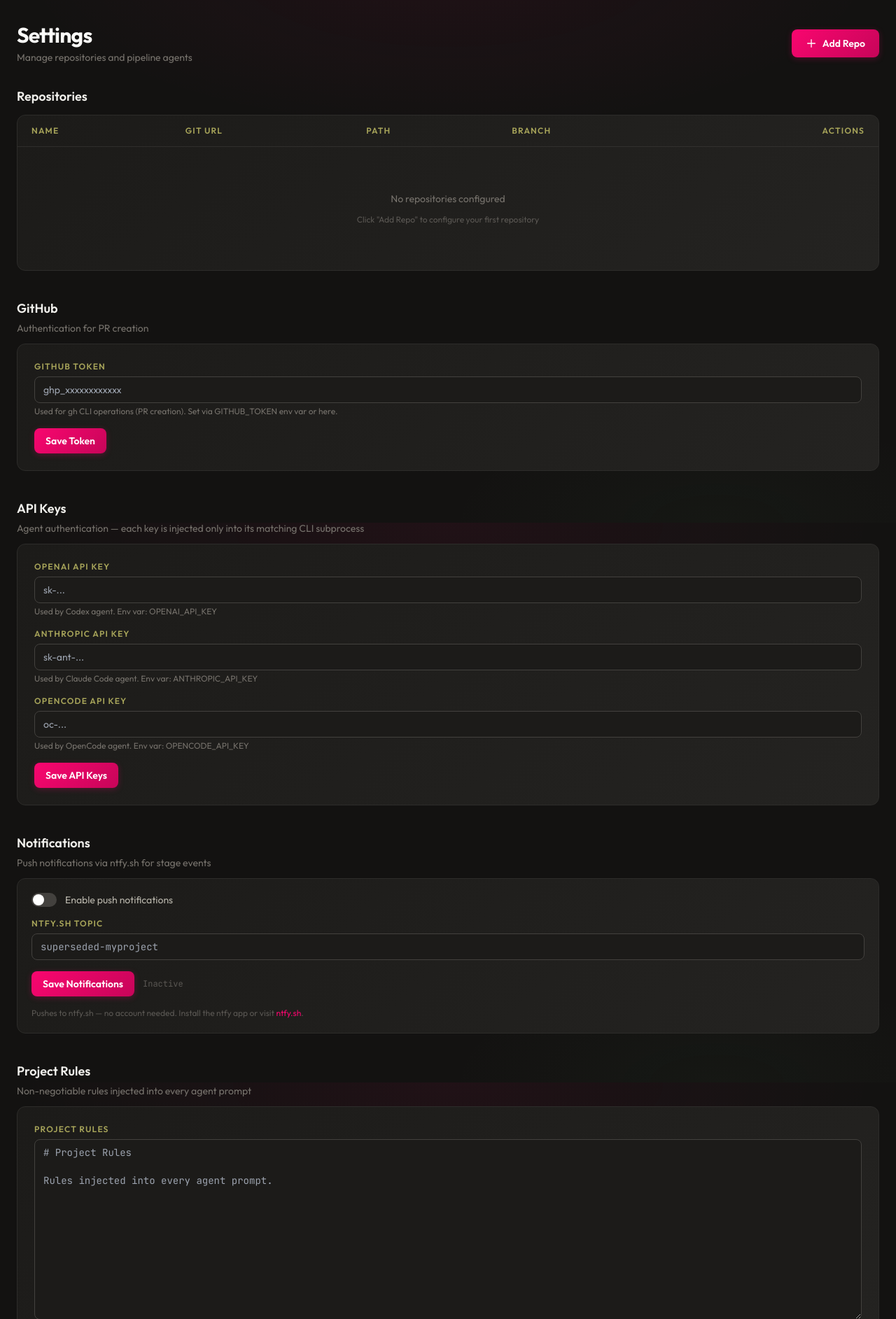
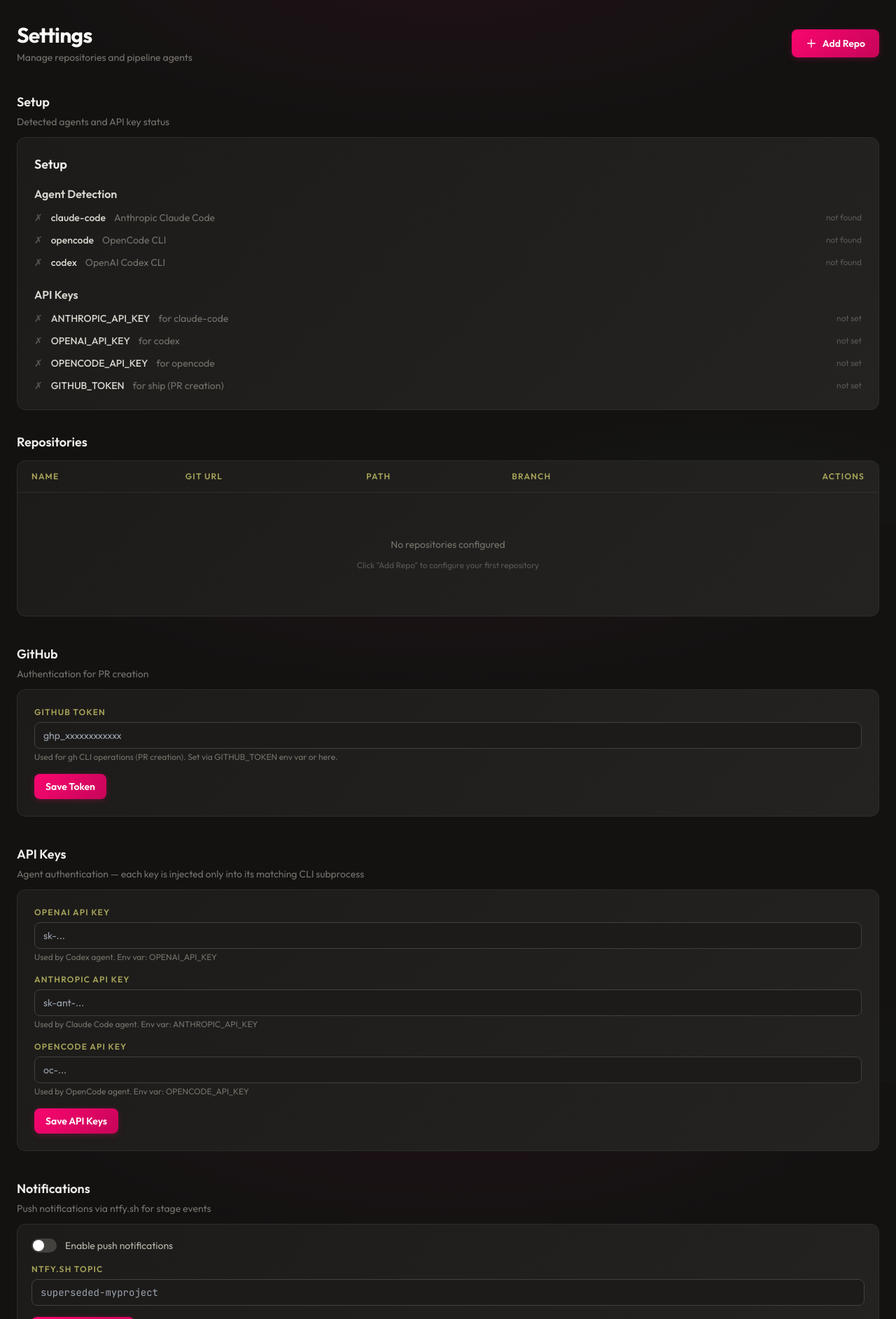
Before and after one commit to fabioesposito/superseded, a FastAPI app: page /settings in a window 1280 px wide. Shown: the part 53-1938 px from the top of the page at 70% size. Run offline with FastAPI, Linux system fonts and the light colour scheme; some libraries are stand-ins or nearby versions.

Commit message:
feat: add setup wizard with agent and API key detection

```diff
--- a/src/superseded/routes/web/settings.py
+++ b/src/superseded/routes/web/settings.py
@@ -1,6 +1,7 @@
 from __future__ import annotations
 
 import logging
+import shutil
 from contextlib import suppress
 from pathlib import Path
 
@@ -262,6 +263,58 @@ async def save_rules(request: Request, deps: Deps = Depends(get_deps)):
     )
 
 
+def _detect_agents() -> list[dict[str, str]]:
+    agents = [
+        {"name": "claude-code", "binary": "claude", "description": "Anthropic Claude Code"},
+        {"name": "opencode", "binary": "opencode", "description": "OpenCode CLI"},
+        {"name": "codex", "binary": "codex", "description": "OpenAI Codex CLI"},
+    ]
+    results = []
+    for agent in agents:
+        found = shutil.which(agent["binary"])
+        results.append(
+            {
+                **agent,
+                "available": found is not None,
+                "path": found or "not found",
+            }
+        )
+    return results
+
+
+def _detect_api_keys(config: SupersededConfig) -> list[dict[str, str]]:
+    keys = [
+        {
+            "name": "ANTHROPIC_API_KEY",
+            "configured": bool(config.anthropic_api_key),
+            "agent": "claude-code",
+        },
+        {"name": "OPENAI_API_KEY", "configured": bool(config.openai_api_key), "agent": "codex"},
+        {
+            "name": "OPENCODE_API_KEY",
+            "configured": bool(config.opencode_api_key),
+            "agent": "opencode",
+        },
+        {
+            "name": "GITHUB_TOKEN",
+            "configured": bool(config.github_token),
+            "agent": "ship (PR creation)",
+        },
+    ]
+    return keys
+
+
+@router.get("/settings/setup", response_class=HTMLResponse)
+async def setup_wizard(request: Request, deps: Deps = Depends(get_deps)):
+    agents = _detect_agents()
+    api_keys = _detect_api_keys(deps.config)
+    return get_templates().TemplateResponse(
+        request,
+        "_setup_wizard.html",
+        {"agents": agents, "api_keys": api_keys},
+    )
+
+
 def _reload_pipeline(app, config: SupersededConfig) -> None:
     from superseded.main import _build_pipeline_state
 
--- /dev/null
+++ b/templates/_setup_wizard.html
@@ -0,0 +1,42 @@
+<div id="setup-wizard" class="card rounded-xl p-6">
+    <h3 class="text-lg font-semibold text-shell-100 mb-4">Setup</h3>
+    <h4 class="text-md font-semibold text-shell-200 mb-3">Agent Detection</h4>
+    <div class="space-y-3 mb-6">
+        {% for agent in agents %}
+        <div class="flex items-center gap-3 text-sm">
+            {% if agent.available %}
+            <span class="text-olive-400">&#10003;</span>
+            {% else %}
+            <span class="text-shell-600">&#10007;</span>
+            {% endif %}
+            <span class="text-shell-200 font-medium">{{ agent.name }}</span>
+            <span class="text-shell-500">{{ agent.description }}</span>
+            {% if agent.available %}
+            <span class="text-shell-600 text-xs ml-auto">{{ agent.path }}</span>
+            {% else %}
+            <span class="text-shell-600 text-xs ml-auto">not found</span>
+            {% endif %}
+        </div>
+        {% endfor %}
+    </div>
+
+    <h4 class="text-md font-semibold text-shell-200 mb-3">API Keys</h4>
+    <div class="space-y-3">
+        {% for key in api_keys %}
+        <div class="flex items-center gap-3 text-sm">
+            {% if key.configured %}
+            <span class="text-olive-400">&#10003;</span>
+            {% else %}
+            <span class="text-shell-600">&#10007;</span>
+            {% endif %}
+            <span class="text-shell-200 font-medium">{{ key.name }}</span>
+            <span class="text-shell-500">for {{ key.agent }}</span>
+            {% if key.configured %}
+            <span class="text-olive-400 text-xs ml-auto">configured</span>
+            {% else %}
+            <span class="text-shell-600 text-xs ml-auto">not set</span>
+            {% endif %}
+        </div>
+        {% endfor %}
+    </div>
+</div>
--- a/templates/settings.html
+++ b/templates/settings.html
@@ -59,6 +59,17 @@
         </form>
     </div>
 
+    <div class="mt-10 mb-3">
+        <h2 class="text-lg font-semibold text-shell-100">Setup</h2>
+        <p class="text-shell-500 text-sm mt-1">Detected agents and API key status</p>
+    </div>
+    <div hx-get="/settings/setup" hx-trigger="load" hx-swap="outerHTML">
+        <div class="card rounded-xl p-6 animate-pulse">
+            <div class="h-4 bg-shell-800 rounded w-1/4 mb-4"></div>
+            <div class="h-20 bg-shell-800 rounded"></div>
+        </div>
+    </div>
+
     <div class="mt-8 mb-3">
         <h2 class="text-lg font-semibold text-shell-100">Repositories</h2>
     </div>
```
Also changed, not shown: tests/test_settings_routes.py (+15 -0 lines).
